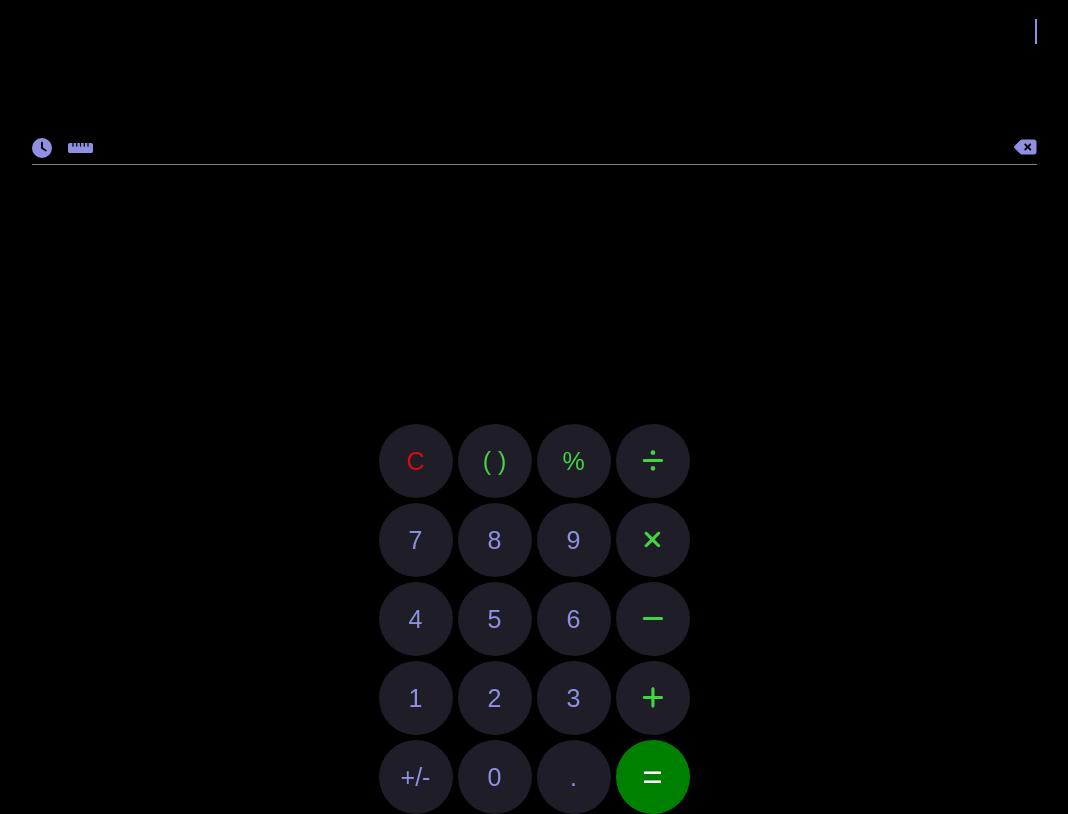
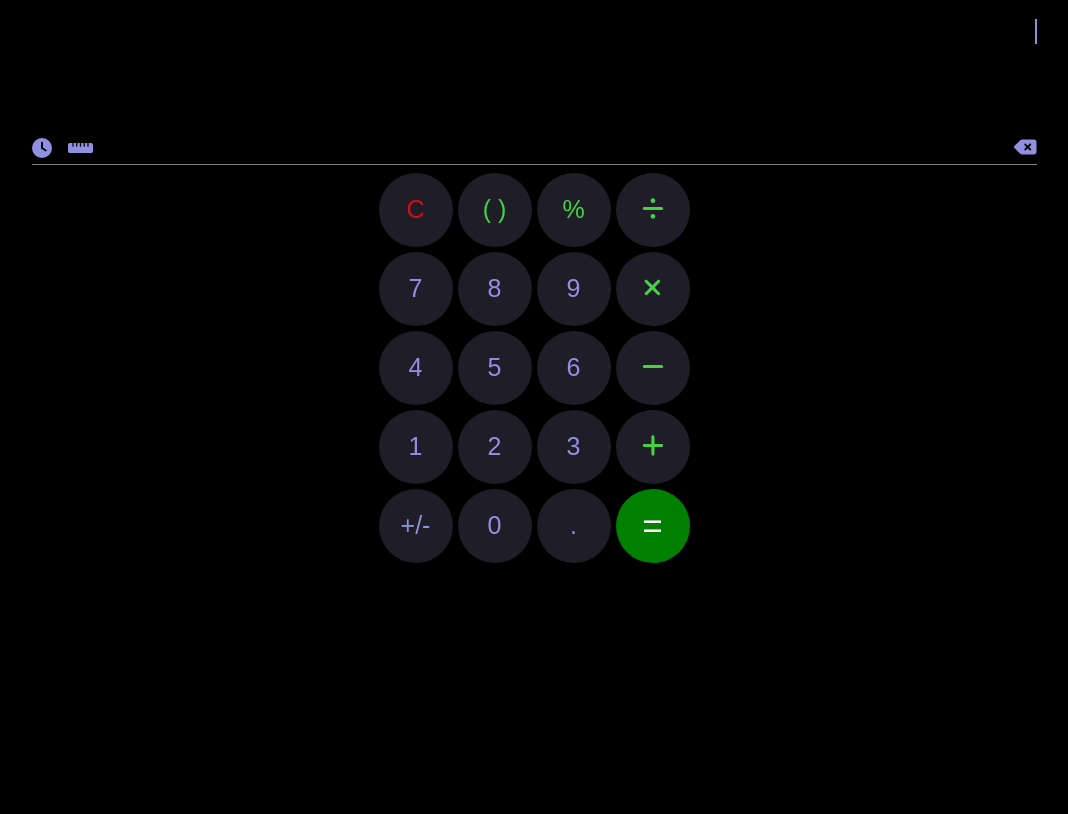
Before and after one commit to AnjumSunkesula/Calculator-App, a React (Vite) app: page / in a window 1280 px wide. Shown: the whole page, without its empty margins (106-1174 px from the left). Built offline with nearby package versions, Linux system fonts and the light colour scheme.

Commit message:
changed the  display height to auto and made the button-wrapper position static

```diff
--- a/src/App.css
+++ b/src/App.css
@@ -22,7 +22,9 @@ body{
     margin-bottom: 5px;
     white-space: pre-wrap;
     overflow-y: auto;
-    height: 100px;
+    height: auto;
+    min-height: 100px;
+    max-height: 200px;
     width: 100%;
     font-family: system-ui;
     line-height: normal;
@@ -105,7 +107,7 @@ body{
     align-items: center;
     gap: 5px;
     padding-top: 8px;
-    position: absolute;
+    position: static;
     bottom: 0;
 }
 .rows{
```
